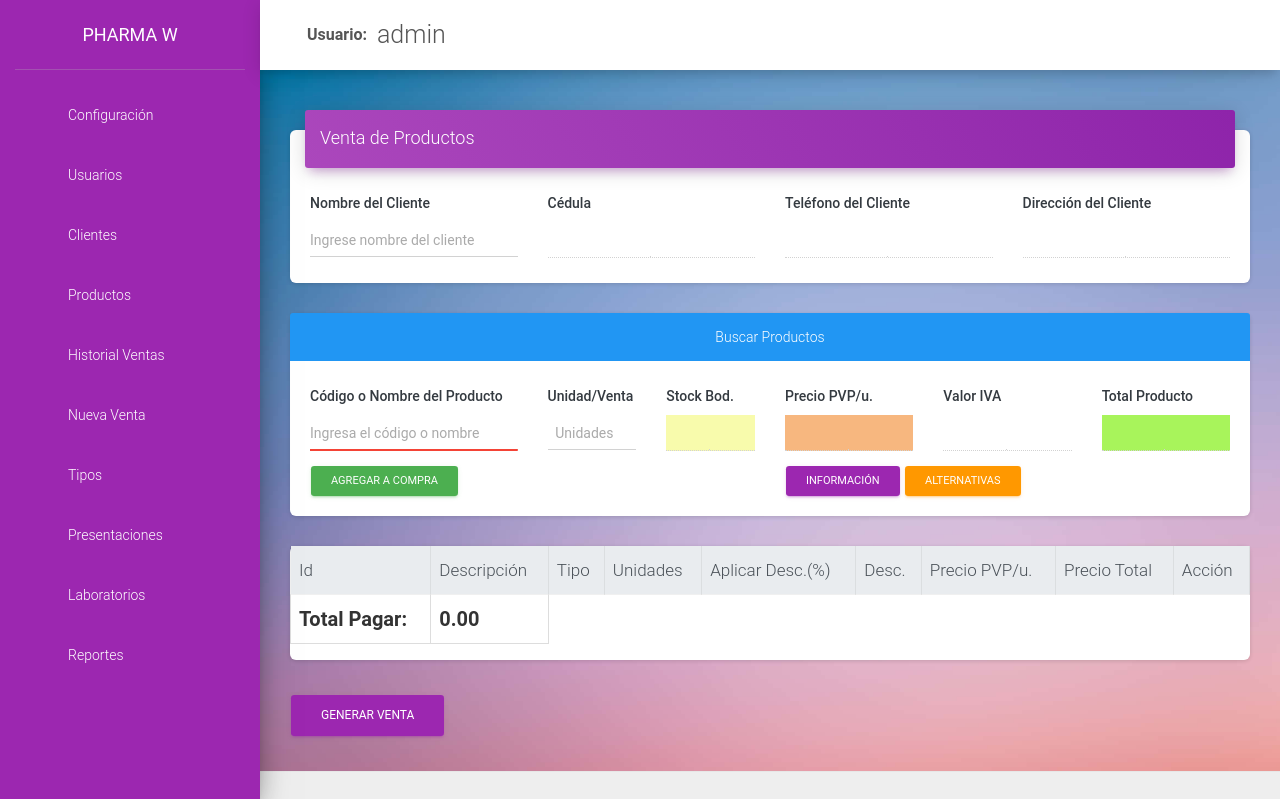
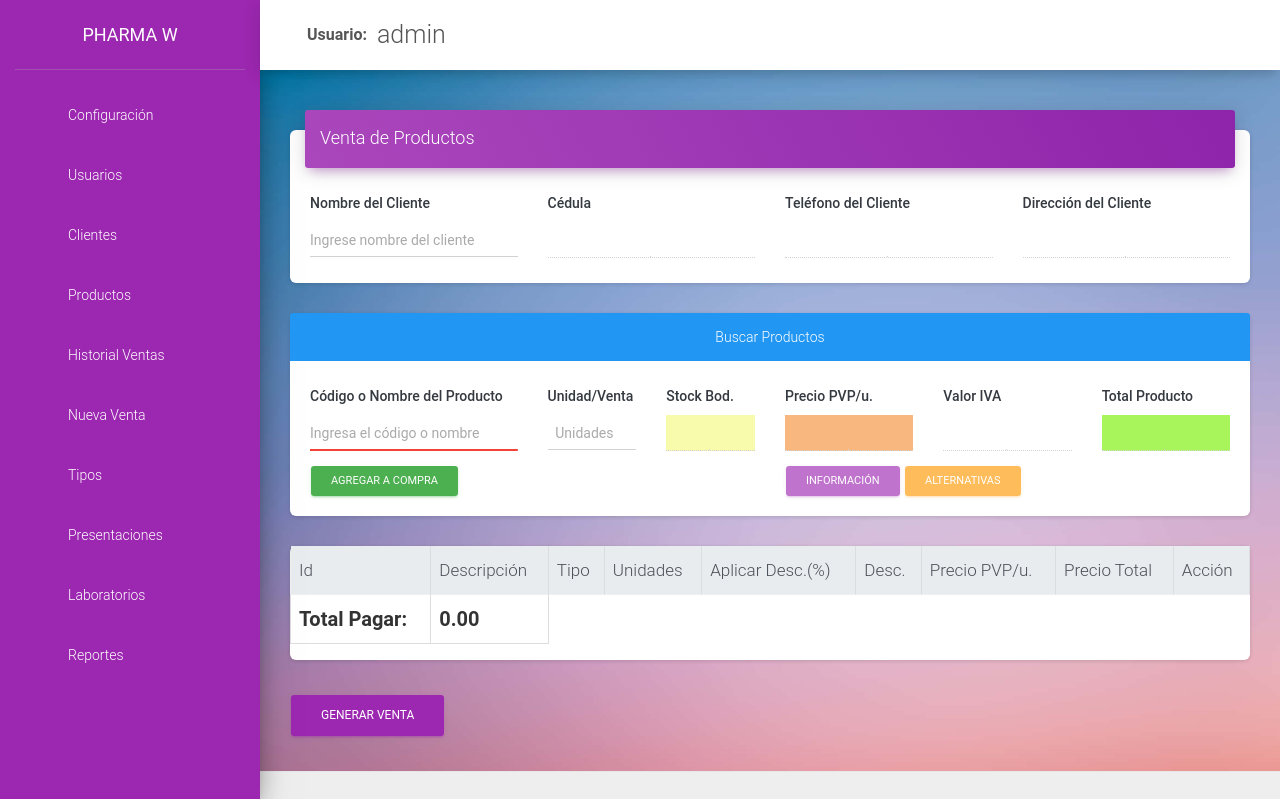
Before and after one commit to Willandrade9296/PharmaW_2, a PHP site: page /src/ventas.php in a window 1280 px wide. Shown: the top 799 px of the page. Run offline with PHP 8.4, Linux system fonts and the light colour scheme; a user stored in the database is signed in; data comes from the database, SQL or seed files in the repository; data that the repository does not hold is empty; some libraries are stand-ins or nearby versions.

Commit message:
Personalizando botón para mostrar información de producto

```diff
--- a/assets/js/funciones.js
+++ b/assets/js/funciones.js
@@ -86,6 +86,10 @@ document.addEventListener("DOMContentLoaded", function () {
             $("#info_caja_fr").val(ui.item.fraccion);
             $("#cantidad").focus();
 
+       /* Habilitando botón para mostrar información sobre producto */
+            $('#btnInfo').prop('disabled',false);
+
+
            var presentac= $("#id_presentacion").val();
 
            if(presentac === '4'){
@@ -145,6 +149,8 @@ document.addEventListener("DOMContentLoaded", function () {
                             location.reload();
                         }, 300);
 
+                        /* Deshabilitando botón para mostrar información sobre producto */
+                        $('#btnInfo').prop('disabled',true);
 
                     } else {
                         Swal.fire({
@@ -436,6 +442,9 @@ function registrarDetalle(e, id, cant,stock, precioC,precio,iva,tipo_unidad) {
                         $("#producto").val('');
                         $("#sub_total").val('');
                         $("#producto").focus();
+
+                        $('#btnInfo').prop('disabled',true);
+
                         listar();
                         Swal.fire({
                             position: 'top-end',
@@ -455,6 +464,10 @@ function registrarDetalle(e, id, cant,stock, precioC,precio,iva,tipo_unidad) {
                         $('#iva').val('');
                         $("#producto").val('');
                         $("#producto").focus();
+                        /* Deshabilitando botón para mostrar información sobre producto */
+                        $('#btnInfo').prop('disabled',true);
+
+
                         listar();
                         Swal.fire({
                             position: 'top-end',
@@ -475,6 +488,8 @@ function registrarDetalle(e, id, cant,stock, precioC,precio,iva,tipo_unidad) {
                         $('#iva').val('');
                         $("#producto").val('');
                         $("#producto").focus();
+                        /* Deshabilitando botón para mostrar información sobre producto */
+                        $('#btnInfo').prop('disabled',true);
                         Swal.fire({
                             position: 'top-end',
                             icon: 'error',
--- a/src/ventas.php
+++ b/src/ventas.php
@@ -183,13 +183,13 @@ if (empty($existe) && $id_user != 1) {
                             <div class="col-lg-6 col-md-6 col-sm-12 col-xs-12">
                                 <div class="row">
                                         <div class="col-lg-3 col-md-6 col-sm-6 col-xs-6">
-                                            <button type="button" class="btn btn-primary btn-sm" data-bs-toggle="modal" data-bs-target="#ModalInfo">
+                                            <button type="button" class="btn btn-primary btn-sm" id="btnInfo" name="btnInfo" data-bs-toggle="modal" data-bs-target="#ModalInfo" disabled>
                                                 Información
                                             </button>
 
                                         </div>
                                         <div class="col-lg-3 col-md-6 col-sm-6 col-xs-6">
-                                           <button type="button" class="btn btn-warning btn-sm" >
+                                           <button type="button" class="btn btn-warning btn-sm" id="btnAlternativas" name="btnAlternativas" disabled>
                                                 Alternativas
                                             </button>
                                         </div>
```
